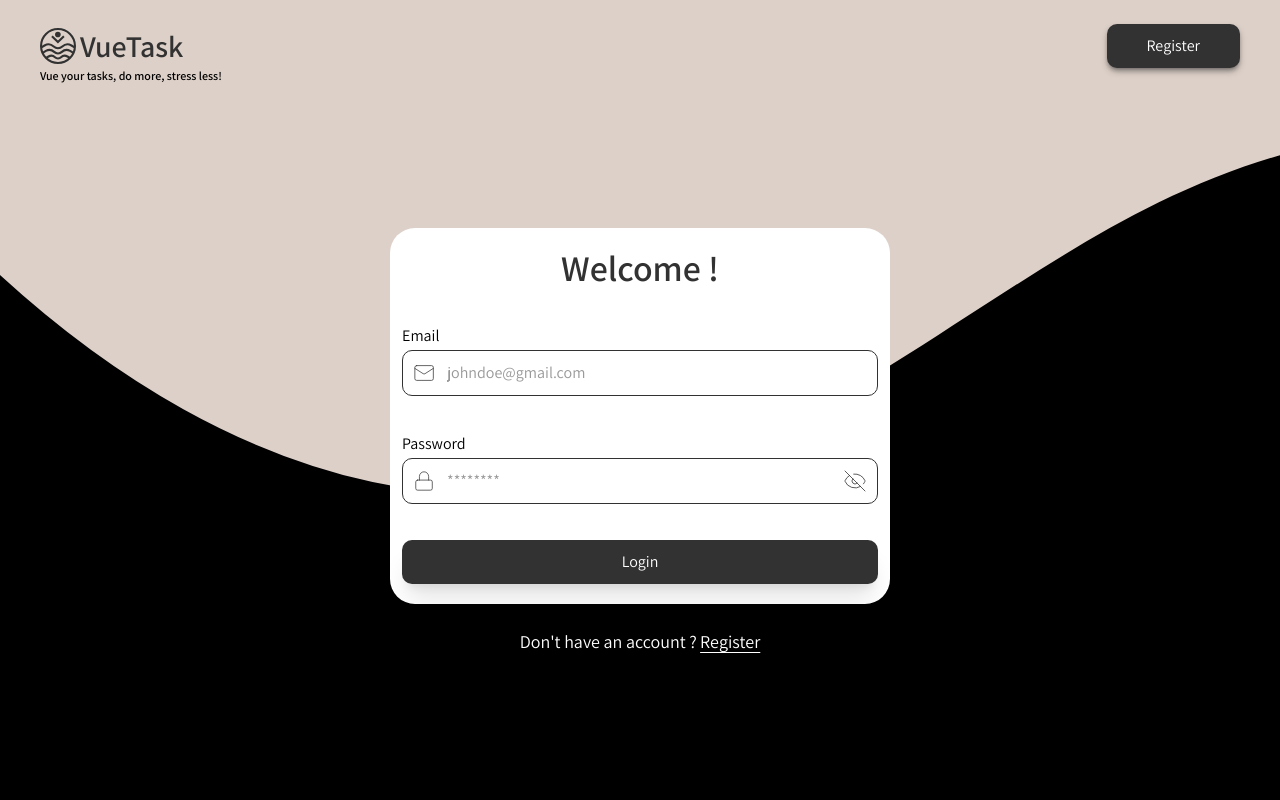
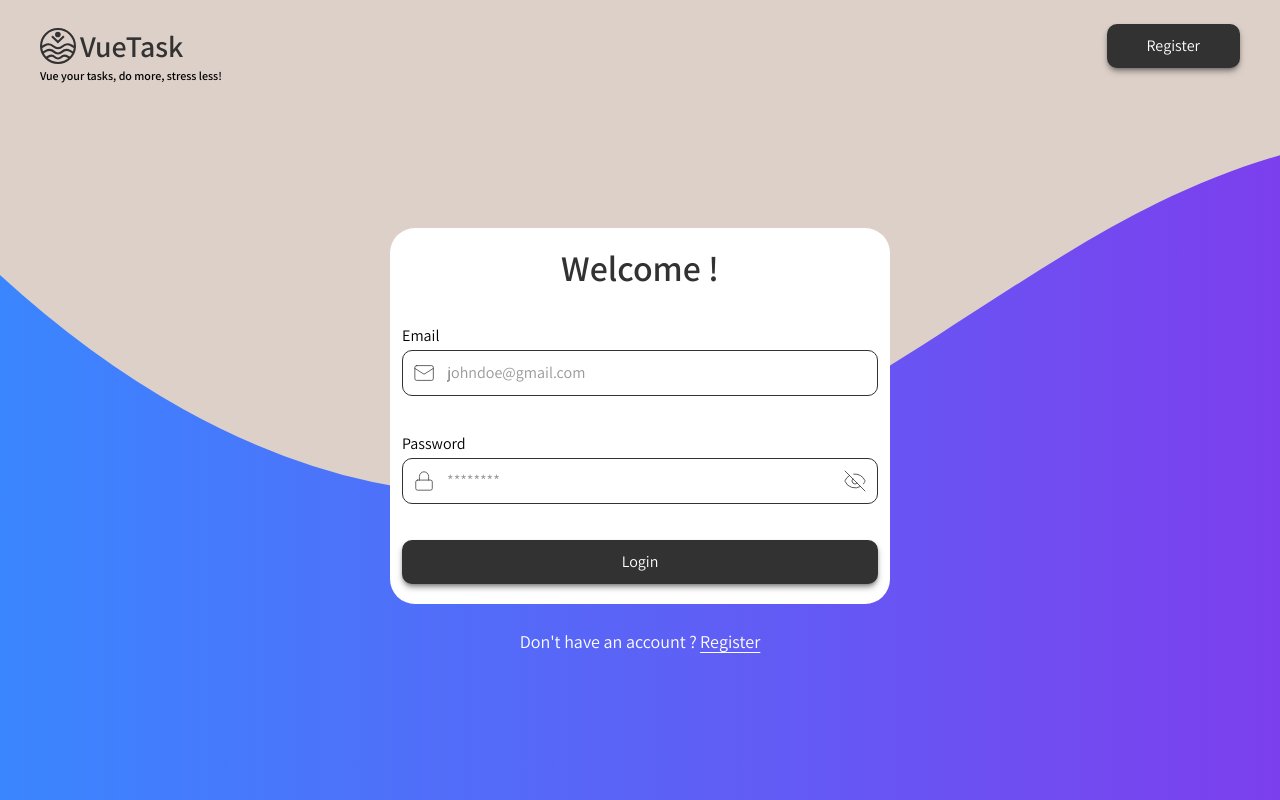
Before and after one commit to pablomds/vuetask, a Vue app in the folder frontend/: page /login in a window 1280 px wide. Built offline with nearby package versions, Linux system fonts and the light colour scheme.

Commit message:
go to register and background svg change

```diff
--- a/frontend/src/views/Login.vue
+++ b/frontend/src/views/Login.vue
@@ -4,6 +4,7 @@ import { ref } from 'vue';
 import { useForm, useField } from 'vee-validate';
 import { useRouter } from 'vue-router';
 import * as yup from 'yup';
+
 import axiosInstance from '@/utils/axios';
 
 const router = useRouter()
@@ -33,11 +34,13 @@ const submitForm = handleSubmit(async (values) => {
   }
 });
 
+const goTo = () => router.push('/')
+
 </script>
 
 <template>
     <div class="h-screen w-screen flex flex-col justify-between px-6">
-        <NavBar buttonLabel="Register" />
+        <NavBar buttonLabel="Register" routePath="/" />
         <div class="flex flex-col items-center gap-y-6">
             <form @submit.prevent="submitForm" class="bg-white rounded-[25px] w-[342px] md:w-[500px] flex flex-col gap-y-9 px-3 py-5">
                 <h1 class="text-4xl font-semibold text-primary-black text-center">Welcome !</h1>
@@ -62,20 +65,34 @@ const submitForm = handleSubmit(async (values) => {
                     </div>
                 </div>
                 <div>
-                    <button class="w-full bg-primary-black text-white px-10 py-[10px] rounded-[10px] shadow-xl text-base select-none">Login</button>
+                    <button class="w-full bg-primary-black text-white px-10 py-[10px] rounded-[10px] shadow-md shadow-primary-black/50 cursor-pointer text-base select-none">Login</button>
                 </div>
             </form>
             <div class="text-center select-none">
-                <span class="text-lg text-white">Don't have an account ?</span> <span class="text-lg underline text-white underline-offset-4">Register</span>
+                <span class="text-lg text-white">Don't have an account ?</span> <span @click="goTo" class="text-lg underline text-white underline-offset-4 cursor-pointer">Register</span>
             </div>
         </div>
         <div/>
         <div class="custom-shape-divider-bottom-1740486853">
-            <svg data-name="Layer 1" xmlns="http://www.w3.org/2000/svg" viewBox="0 0 1200 120"
-                preserveAspectRatio="none">
+            <svg data-name="Layer 1" xmlns="http://www.w3.org/2000/svg" viewBox="0 0 1200 120" preserveAspectRatio="none">
+                <defs>
+                    <!-- Dégradé linéaire -->
+                    <linearGradient id="gradientFill" x1="0%" y1="0%" x2="100%" y2="0%">
+                        <stop offset="0%" stop-color="#3A86FF" />
+                        <stop offset="50%" stop-color="#8338EC" />
+                        <stop offset="100%" stop-color="#DDD0C8" />
+                    </linearGradient>
+                </defs>
+
+                <!-- Chemin principal avec dégradé -->
                 <path
                     d="M985.66,92.83C906.67,72,823.78,31,743.84,14.19c-82.26-17.34-168.06-16.33-250.45.39-57.84,11.73-114,31.07-172,41.86A600.21,600.21,0,0,1,0,27.35V120H1200V95.8C1132.19,118.92,1055.71,111.31,985.66,92.83Z"
-                    class="shape-fill"></path>
+                    fill="url(#gradientFill)" />
+
+                <!-- Même chemin avec motif superposé -->
+                <path
+                    d="M985.66,92.83C906.67,72,823.78,31,743.84,14.19c-82.26-17.34-168.06-16.33-250.45.39-57.84,11.73-114,31.07-172,41.86A600.21,600.21,0,0,1,0,27.35V120H1200V95.8C1132.19,118.92,1055.71,111.31,985.66,92.83Z"
+                    fill="url(#dotPattern)" />
             </svg>
         </div>
     </div>
```
